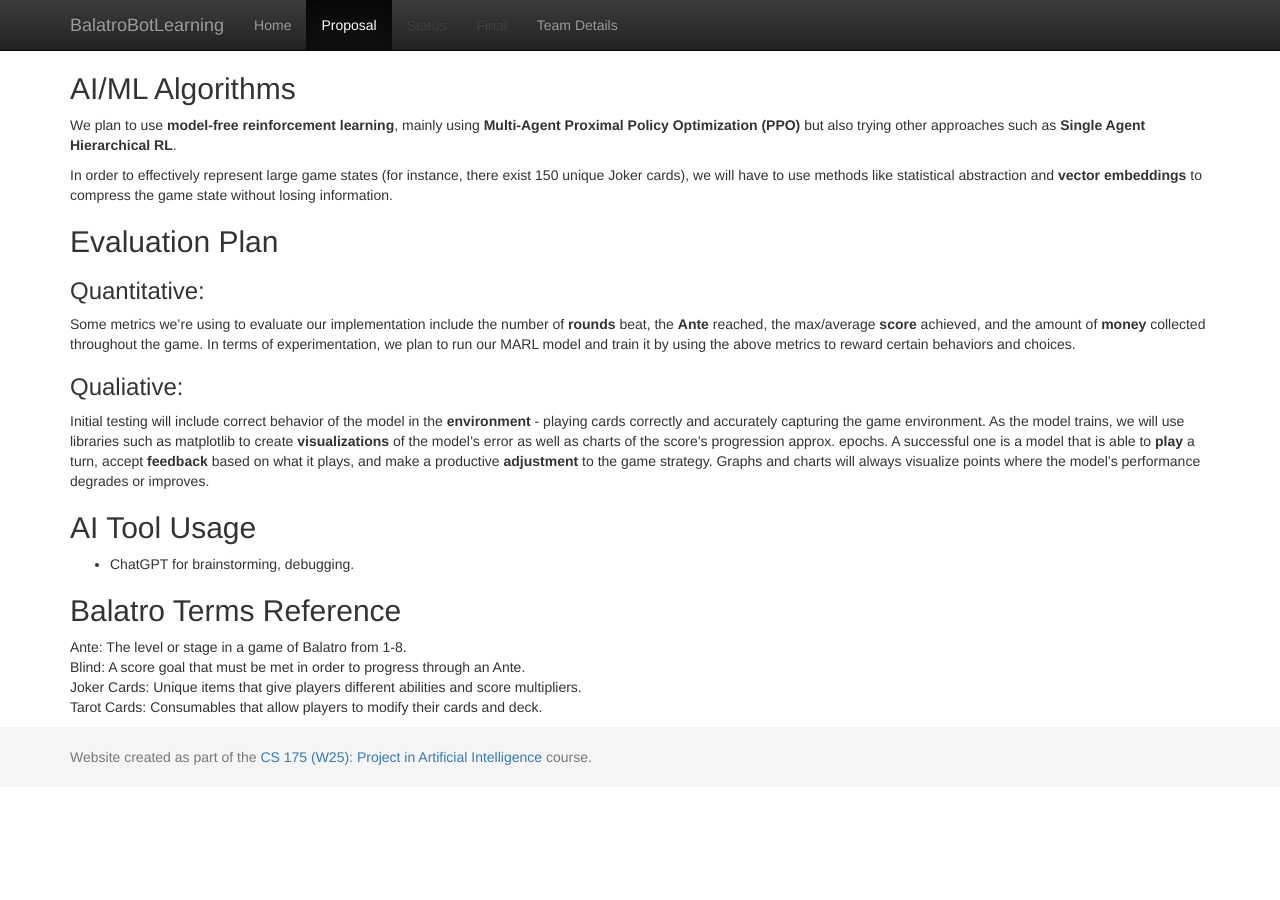
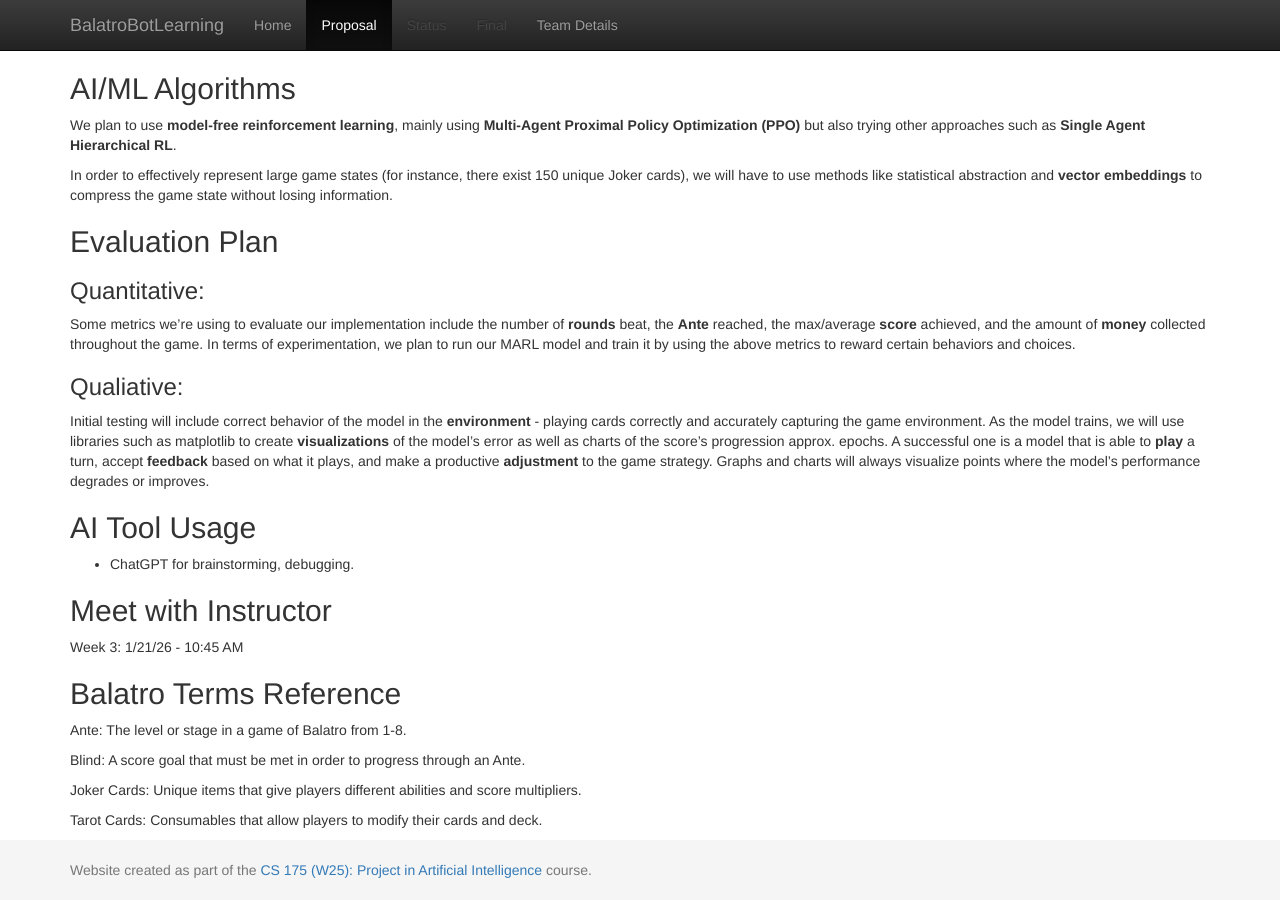
Before and after one commit to abhinavuppala/BalatroBotLearning, a Jekyll site: the page built from docs/proposal.md, in a window 1280 px wide and 900 px high, scrolled down 837 px. Built offline with Jekyll 4.4.1, drawn with Linux system fonts in a browser that asks for light colours; before the commit the page ends 1624 px from its top, so only the background shows below that.

```diff
--- a/docs/proposal.md
+++ b/docs/proposal.md
@@ -43,9 +43,16 @@
 
 - ChatGPT for brainstorming, debugging.
 
+## Meet with Instructor
+
+Week 3: 1/21/26 - 10:45 AM
+
 ## Balatro Terms Reference
 
 Ante: The level or stage in a game of Balatro from 1-8.
+
 Blind: A score goal that must be met in order to progress through an Ante.
+
 Joker Cards: Unique items that give players different abilities and score multipliers.
+
 Tarot Cards: Consumables that allow players to modify their cards and deck.
```
